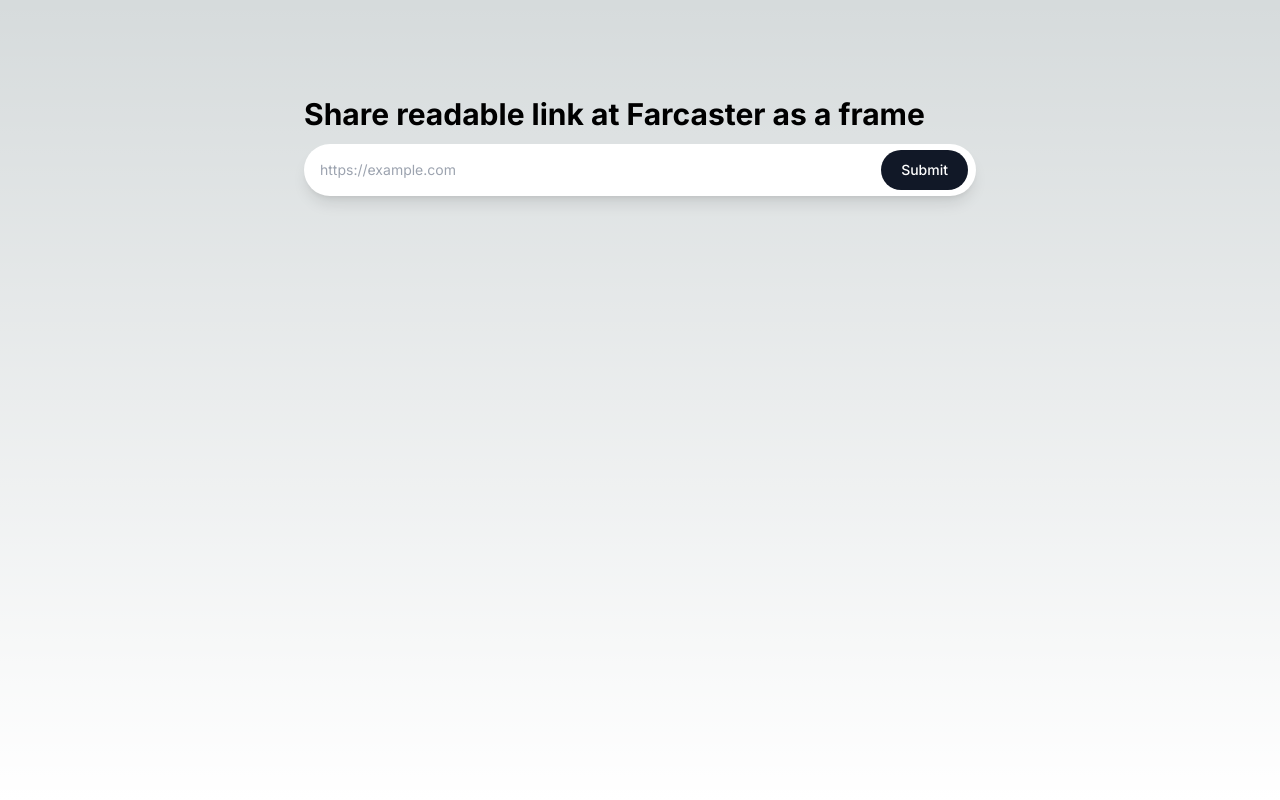
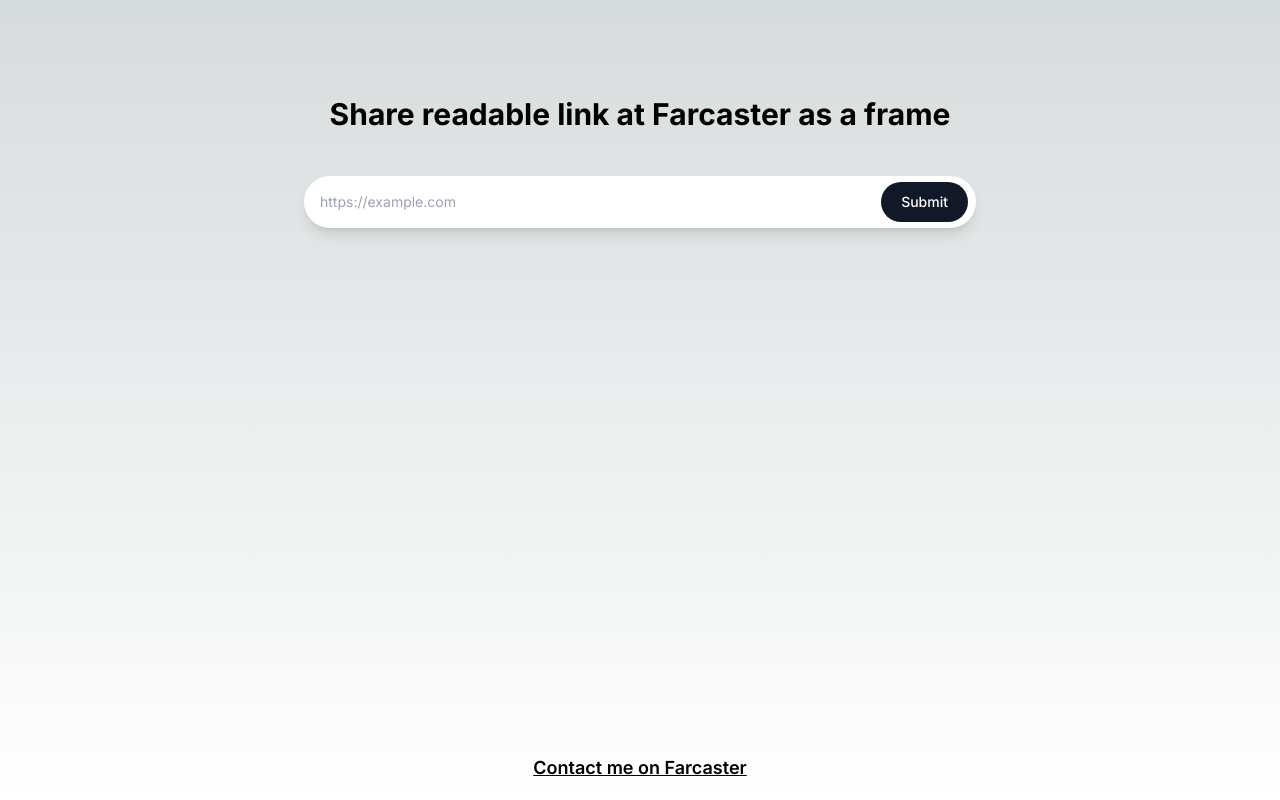
Before and after one commit to anastasiarods/fc-reader, a Next.js app: page / in a window 1280 px wide. Built offline with nearby package versions, Linux system fonts and the light colour scheme.

Commit message:
Fix links

```diff
--- a/app/constants.ts
+++ b/app/constants.ts
@@ -1,12 +1,12 @@
 export const BASE_URL = "https://fc-reader.vercel.app";
 
 export const startButtons = [
-  { label: "Create your link", action: "post_redirect" },
-  { label: "Read Online", action: "post_redirect" },
+  { label: "Create your link", action: "link", target: "https://fc-reader.vercel.app/" },
+  { label: "Read Online", action: "link" },
   { label: "Read Inline" },
 ];
 export const readButtons = [
   { label: "<" },
-  { label: "Read Online", action: "post_redirect" },
+  { label: "Read Online", action: "link" },
   { label: ">" },
 ];
--- a/app/page.tsx
+++ b/app/page.tsx
@@ -86,8 +86,8 @@
   const [state, formAction] = useFormState(createPost, initialState);
 
   return (
-    <main className="flex min-h-screen flex-col items-center p-24">
-      <div className="space-y-3 w-2/3 max-w-2xl">
+    <main className="flex min-h-screen flex-col items-center px-24 pt-24">
+      <div className="space-y-3 w-2/3 max-w-2xl flex-1 flex flex-col gap-8 items-center">
         <h1 className="text-3xl font-bold">
           Share readable link at Farcaster as a frame
         </h1>
@@ -117,6 +117,16 @@
           {state.result && <LinkButton text={state.result} />}
         </div>
       </div>
+      <div className="container flex justify-center py-4 flex-row items-center space-y-0 md:h-16">
+        <a
+          href="https://warpcast.com/nastya"
+          target="_blank"
+          rel="noopener noreferrer"
+          className="text-lg font-semibold underline"
+        >
+          Contact me on Farcaster
+        </a>
+      </div>
     </main>
   );
 }
```
